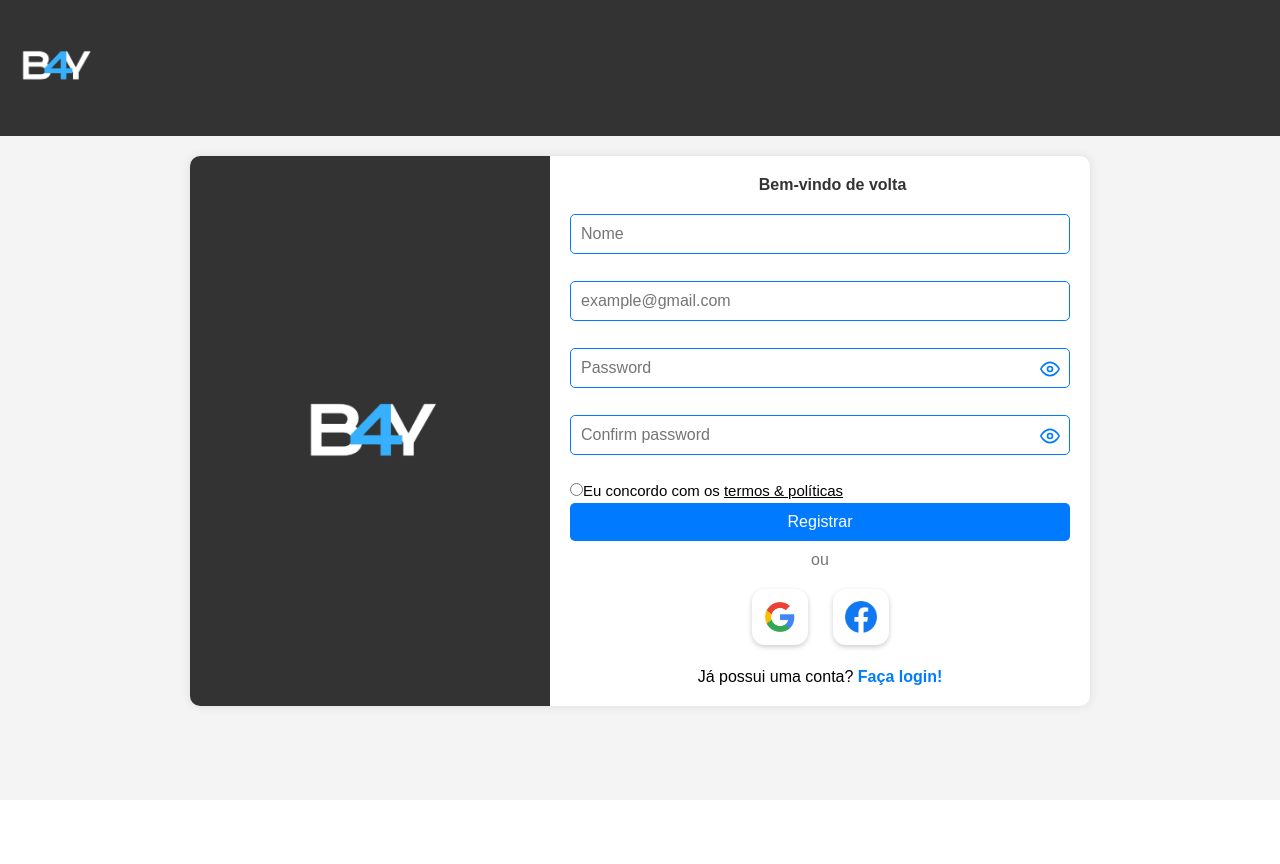
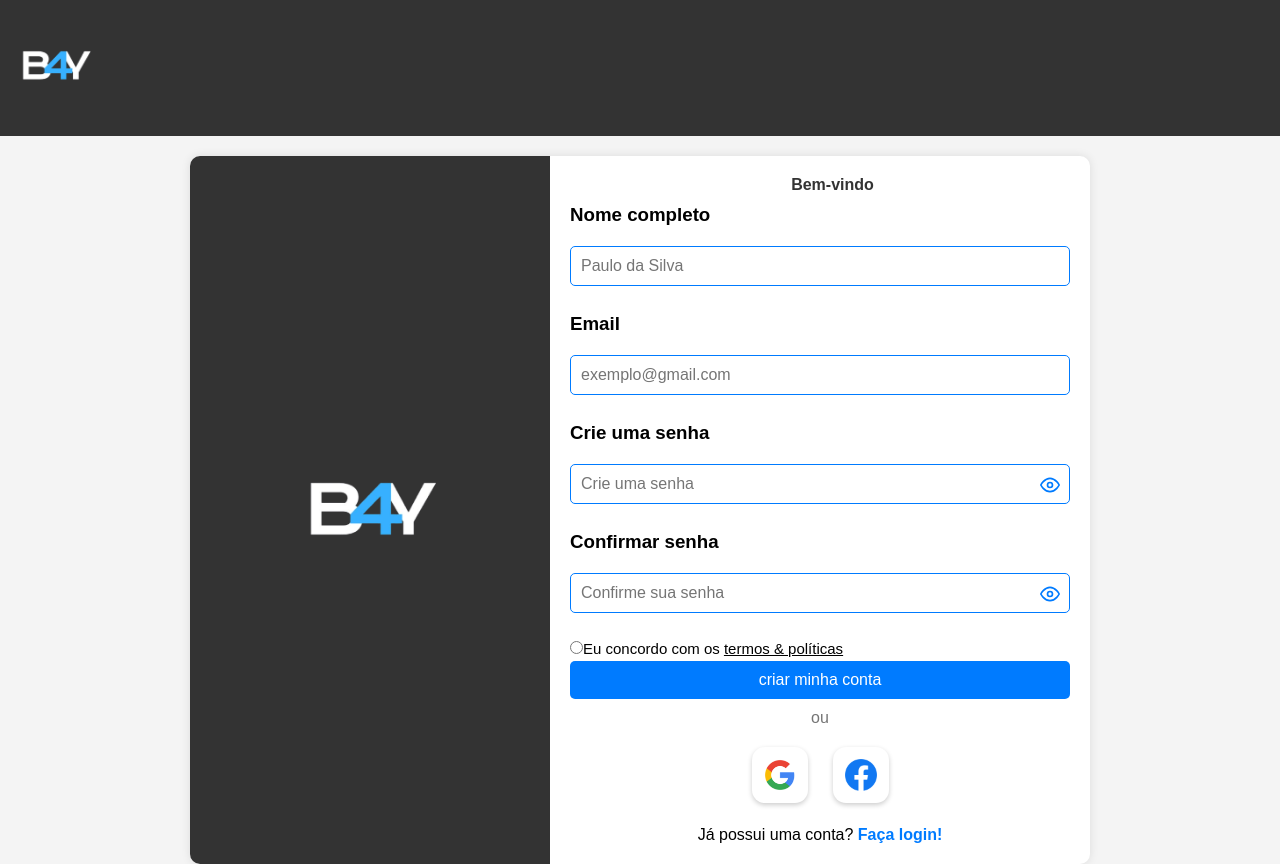
Before and after one commit to emSz345/VIBETICKET, a React (Create React App) app: page /Cadastro in a window 1280 px wide. Before the commit the page ends 800 px from the top, so only its background shows below. Built offline with nearby package versions, Linux system fonts and the light colour scheme; no server answers.

Commit message:
Add files via upload

```diff
--- a/src/Page/Cadastro.tsx
+++ b/src/Page/Cadastro.tsx
@@ -1,20 +1,19 @@
-
 import React, { useState, ChangeEvent } from "react";
-import { auth, createUserWithEmailAndPassword, signInWithApple } from "../firebase"; // Importe as funções do Firebase
+import { auth, createUserWithEmailAndPassword } from "../firebase";
 import Input from "../components/Input/Input";
 import Button from "../components/Button/Button";
 import SocialButton from "../components/SocialButton/SocialButton";
 import Header from "../components/Header/Header";
-import { signInWithGoogle } from "../firebase";
+
+import { signInWithGoogle, signInWithFacebook } from "../firebase";
+
 import "../styles/Login.css";
-import { Link } from "react-router-dom";
-import { useNavigate } from "react-router-dom";
+import { Link, useNavigate } from "react-router-dom";
+
 import logo from "../assets/img-logo.png";
 import googleIcon from "../assets/logo-google.png";
-import appleIcon from "../assets/logo-apple.png";
-import { signInWithFacebook } from "../firebase";
+import facebookIcon from "../assets/logo-facebook.png";
 
-import facebookIcon from "../assets/logo-facebook.png";
 import axios from "axios";
 
 interface FormData {
@@ -24,7 +23,6 @@ interface FormData {
   confirmSenha: string;
 }
 
-
 const Cadastro: React.FC = () => {
   const [formData, setFormData] = useState<FormData>({
     nome: "",
@@ -32,71 +30,66 @@ const Cadastro: React.FC = () => {
     senha: "",
     confirmSenha: "",
   });
+
+  const [errors, setErrors] = useState<Partial<FormData>>({});
   const navigate = useNavigate();
+
+  const validate = () => {
+    const newErrors: Partial<FormData> = {};
+
+    if (!/^[a-zA-ZÀ-ÿ\s]{10,}$/.test(formData.nome)) {
+      newErrors.nome = "Nome deve conter pelo menos 10 letras e nenhum número.";
+    }
+
+    // Validação corrigida do email
+    if (
+      !/^[^\s@]+@[^\s@]+\.[^\s@]+$/.test(formData.email) ||
+      formData.email.length < 10
+    ) {
+      newErrors.email = "Email deve estar em formato válido e conter pelo menos 10 caracteres.";
+    }
+
+    if (!/^(?=.*[a-zA-Z])(?=.*\d)[A-Za-z\d]{6,}$/.test(formData.senha)) {
+      newErrors.senha = "A senha deve ter no mínimo 6 caracteres e conter letras e números.";
+    }
+
+    if (formData.confirmSenha !== formData.senha) {
+      newErrors.confirmSenha = "As senhas não coincidem.";
+    }
+
+    setErrors(newErrors);
+    return Object.keys(newErrors).length === 0;
+  };
 
   const handleChange = (e: ChangeEvent<HTMLInputElement>) => {
     const { name, value } = e.target;
     setFormData({ ...formData, [name]: value });
-  };
-
-  const handleGoogleSignIn = async () => {
-    try {
-      await signInWithGoogle();
-      alert("Login com Google bem-sucedido!");
-      navigate("/Home");
-    } catch (error) {
-      alert("Erro ao realizar login com Google.");
-      console.error(error);
-    }
-  };
-
-
-
-  const handleFacebookSignIn = async () => {
-    try {
-      await signInWithFacebook();
-      alert("Login com Facebook bem-sucedido!");
-      navigate("/Home");
-    } catch (error) {
-      alert("Erro ao realizar login com Facebook.");
-      console.error(error);
-    }
+    setErrors({ ...errors, [name]: "" }); // limpa erro ao digitar
   };
 
   const handleSubmit = async () => {
-    if (formData.senha !== formData.confirmSenha) {
-      alert("As senhas não coincidem!");
-      return;
-    }
+    if (!validate()) return;
 
     try {
-
       const userCredential = await createUserWithEmailAndPassword(auth, formData.email, formData.senha);
       const user = userCredential.user;
 
+      const { nome, email, senha } = formData;
+      const provedor = "local";
 
-      const nome = formData.nome || "Usuário";
-      const email = formData.email;
-      const senha = formData.senha;
-      const provedor = 'local';
-
-
-      await axios.post('http://localhost:5000/api/users/register', {
+      await axios.post("http://localhost:5000/api/users/register", {
         nome,
         email,
         senha,
-        provedor
+        provedor,
       });
 
-      alert("Conta criada com sucesso!");
-
-      //salva o token no navegador
       const token = await user.getIdToken();
       localStorage.setItem("firebaseToken", token);
       localStorage.setItem("userName", nome);
 
+      alert("Conta criada com sucesso!");
       navigate("/Home");
-      console.log(user);
     } catch (error: any) {
       alert("Erro ao registrar. Verifique os dados e tente novamente.");
       console.error(error.message);
@@ -110,27 +103,84 @@ const Cadastro: React.FC = () => {
         <div className="logo-section">
           <img src={logo} alt="Logo" className="logo-image" />
         </div>
+
         <div className="form-section">
-          <h2 className="title">Bem-vindo de volta</h2>
+          <h2 className="title">Bem-vindo</h2>
 
-          <Input type="text" placeholder="Nome" name="nome" value={formData.nome} onChange={handleChange} />
-          <Input type="email" placeholder="example@gmail.com" name="email" value={formData.email} onChange={handleChange} />
-          <Input type="password" placeholder="Password" name="senha" value={formData.senha} onChange={handleChange} />
-          <Input type="password" placeholder="Confirm password" name="confirmSenha" value={formData.confirmSenha} onChange={handleChange} />
+          <h3 className="login-title">Nome completo</h3>
+          <Input
+            type="text"
+            placeholder="Paulo da Silva"
+            name="nome"
+            value={formData.nome}
+            onChange={handleChange}
+            isValid={formData.nome.length >= 10 && !errors.nome}
+            hasError={!!errors.nome}
+          />
+          <div className="login-container-error">
+            {errors.nome && <p className="error">{errors.nome}</p>}
+          </div>
 
-          <input type="radio" value="Radio" />
-          <label htmlFor="Radio">
-            Eu concordo com os <Link to="/Termos" className="Termos">termos & políticas</Link>
-          </label>
+          <h3 className="login-title">Email</h3>
+          <Input
+            type="email"
+            placeholder="exemplo@gmail.com"
+            name="email"
+            value={formData.email}
+            onChange={handleChange}
+            isValid={formData.email.includes("@") && !errors.email}
+            hasError={!!errors.email}
+          />
+          <div className="login-container-error">
+            {errors.email && <p className="error">{errors.email}</p>}
+          </div>
 
-          <Button text="Registrar" onClick={handleSubmit} />
+          <h3 className="login-title">Crie uma senha</h3>
+          <Input
+            type="password"
+            placeholder="Crie uma senha"
+            name="senha"
+            value={formData.senha}
+            onChange={handleChange}
+            isValid={formData.senha.length >= 6 && !errors.senha}
+            hasError={!!errors.senha}
+          />
+          <div className="login-container-error">
+            {errors.senha && <p className="error">{errors.senha}</p>}
+          </div>
+
+          <h3 className="login-title">Confirmar senha</h3>
+          <Input
+            type="password"
+            placeholder="Confirme sua senha"
+            name="confirmSenha"
+            value={formData.confirmSenha}
+            onChange={handleChange}
+            isValid={
+              formData.confirmSenha === formData.senha &&
+              formData.confirmSenha.length >= 6 &&
+              !errors.confirmSenha
+            }
+            hasError={!!errors.confirmSenha}
+          />
+          <div className="login-container-error">
+            {errors.confirmSenha && <p className="error">{errors.confirmSenha}</p>}
+          </div>
+
+          <div className="radio-container">
+            <input type="radio" id="termos" name="termos" required />
+            <label htmlFor="termos">
+              Eu concordo com os <Link to="/Termos" className="Termos">termos & políticas</Link>
+            </label>
+          </div>
+
+          <Button text="criar minha conta" onClick={handleSubmit} />
 
           <p className="ou">ou</p>
 
           <div className="social-login">
-            <SocialButton icon={googleIcon} alt="Google" onClick={handleGoogleSignIn} />
-
-            <SocialButton icon={facebookIcon} alt="Facebook" onClick={handleFacebookSignIn} />
+            <SocialButton icon={googleIcon} alt="Google" onClick={signInWithGoogle} />
+            <SocialButton icon={facebookIcon} alt="Facebook" onClick={signInWithFacebook} />
           </div>
 
           <p>
--- a/src/Page/Login.tsx
+++ b/src/Page/Login.tsx
@@ -1,34 +1,35 @@
+import React, { useState } from "react";
+import {
+  auth,
+  signInWithEmailAndPassword,
+  signInWithGoogle,
+  signInWithFacebook
+} from '../firebase';
 
-import React, { useState } from "react";
-import { auth, signInWithEmailAndPassword } from '../firebase'; // Importe a função de login do Firebase
 import Input from "../components/Input/Input";
 import Button from "../components/Button/Button";
 import SocialButton from "../components/SocialButton/SocialButton";
-import Header from "../components/Header/Header";
+import axios from "axios";
 import { Link, useNavigate } from "react-router-dom";
+
 import logo from "../assets/img-logo.png";
 import googleIcon from "../assets/logo-google.png";
-import appleIcon from "../assets/logo-apple.png";
 import facebookIcon from "../assets/logo-facebook.png";
-import { signInWithGoogle } from '../firebase';
-import { signInWithFacebook, } from "../firebase";
-import { getIdToken } from "firebase/auth";
-import axios from "axios";
+
 import "../styles/Login.css";
 
 const Login: React.FC = () => {
   const [email, setEmail] = useState<string>("");
   const [senha, setSenha] = useState<string>("");
+  const [emailError, setEmailError] = useState<string>("");
+  const [senhaError, setSenhaError] = useState<string>("");
+
   const navigate = useNavigate();
 
-  // Função de manipulação de alteração dos inputs
   const handleChange = (e: React.ChangeEvent<HTMLInputElement>) => {
     const { name, value } = e.target;
-    if (name === "email") {
-      setEmail(value);
-    } else if (name === "senha") {
-      setSenha(value);
-    }
+    if (name === "email") setEmail(value);
+    if (name === "senha") setSenha(value);
   };
 
   const handleGoogleSignIn = async () => {
@@ -41,7 +42,7 @@ const Login: React.FC = () => {
       console.error(error);
     }
   };
-  //DADOS NÃO ESTÃO REGISTRANDO
+
   const handleFacebookSignIn = async () => {
     try {
       await signInWithFacebook();
@@ -54,27 +55,71 @@ const Login: React.FC = () => {
   };
 
   const handleSubmit = async () => {
+    setEmailError("");
+    setSenhaError("");
+
+    const emailRegex = /^[^\s@]+@[^\s@]+\.[^\s@]+$/;
+    const senhaForteRegex = /^.{6,}$/;;
+    ;
+
+    // Verificação de campos vazios
+    if (!email || !senha) {
+      if (!email) setEmailError("Digite seu e-mail.");
+      if (!senha) setSenhaError("Digite sua senha.");
+      return;
+    }
+
+    // Validação do e-mail
+    if (email.length < 6 || !emailRegex.test(email)) {
+      setEmailError("Digite um email válido com pelo menos 6 caracteres.");
+      return;
+    }
+
+    if (!senhaForteRegex.test(senha)) {
+      setSenhaError("A senha deve conter pelo menos 6 caractere.");
+      return;
+    }
+    //Token temporarario
     try {
       const userCredential = await signInWithEmailAndPassword(auth, email, senha);
-      console.log("Login bem-sucedido!");
+
+      const user = userCredential.user;
+      const token = await user.getIdToken();
+
+      localStorage.setItem("firebaseToken", token);
+
+      const response = await axios.get(`http://localhost:5000/api/users/me?email=${user.email}`);
+      localStorage.setItem("userName", response.data.nome || user.email);
+
       alert("Login bem-sucedido!");
       navigate("/Home");
     } catch (error: any) {
-      alert(`Erro ao realizar login. Código: ${error.code}, Mensagem: ${error.message}`);
+      if (error.code === "auth/wrong-password") {
+        setSenhaError("Senha incorreta.");
+      } else if (error.code === "auth/user-not-found") {
+        setEmailError("Usuário não encontrado.");
+      } else {
+        setSenhaError("Erro ao realizar login. Tente novamente.");
+        console.error(error);
+      }
     }
   };
 
   return (
     <div className="login-container">
-      <Header />
+      <header className="header">
+        <Link to="/Home">
+          <img src={logo} alt="Logo" className="header-logo" />
+        </Link>
+      </header>
       <div className="login-content">
         <div className="logo-section">
           <img src={logo} alt="Logo" className="logo-image" />
         </div>
         <div className="form-section">
-          <h2 className="title">Bem-vindo de volta</h2>
+          <h2 className="title">Bem-vindo</h2>
 
-          {/* Inputs para email e senha */}
+          <h3 className="login-title">Email</h3>
           <Input
             type="email"
             name="email"
@@ -82,23 +127,28 @@ const Login: React.FC = () => {
             value={email}
             onChange={handleChange}
           />
+          <div className="login-container-error">
+          {emailError && <p className="error">{emailError}</p>}
+          </div>
+
+
+          <h3 className="login-title">Senha</h3>
           <Input
             type="password"
             name="senha"
-            placeholder="Password"
+            placeholder="Digite sua senha"
             value={senha}
             onChange={handleChange}
           />
+           <div className="login-container-error">
+           {senhaError && <p className="error">{senhaError}</p>}
+           </div>
 
-          {/* Botão de login */}
-          <Button
-            text="Entrar"
-            onClick={handleSubmit}
-          />
+
+          <Button text="Entrar" onClick={handleSubmit} />
 
           <p className="ou">ou</p>
 
-          {/* Login social */}
           <div className="social-login">
             <SocialButton icon={googleIcon} alt="Google" onClick={handleGoogleSignIn} />
             <SocialButton icon={facebookIcon} alt="Facebook" onClick={handleFacebookSignIn} />
--- a/src/components/Input/Input.tsx
+++ b/src/components/Input/Input.tsx
@@ -8,24 +8,39 @@ interface InputProps {
   name: string;
   value: string;
   onChange: (e: React.ChangeEvent<HTMLInputElement>) => void;
+  isValid?: boolean;
+  hasError?: boolean;
 }
 
-const Input: React.FC<InputProps> = ({ type, placeholder, name, value, onChange }) => {
+const Input: React.FC<InputProps> = ({
+  type,
+  placeholder,
+  name,
+  value,
+  onChange,
+  isValid = false,
+  hasError = false,
+}) => {
   const [isPasswordVisible, setIsPasswordVisible] = useState(false);
 
   const togglePasswordVisibility = () => {
     setIsPasswordVisible(!isPasswordVisible);
   };
 
+  // Aplica classes dinâmicas
+  let inputClass = "custom-input";
+  if (isValid) inputClass += " input-valid";
+  if (hasError) inputClass += " input-error";
+
   return (
     <div className="input-container">
       <input
-        className="custom-input"
+        className={inputClass}
         type={type === "password" && !isPasswordVisible ? "password" : "text"}
         placeholder={placeholder}
-        name={name} // nome do campo no input
-        value={value} // valor do campo
-        onChange={onChange} // manipulador de mudanças
+        name={name}
+        value={value}
+        onChange={onChange}
       />
       {type === "password" && (
         <button
```
Also changed, not shown: src/components/Bolinhas/Bolinhas.tsx (+4 -4 lines), src/components/Input/style.css (+9 -0 lines), 1 other file (tests, documents, lock files or other folders).
